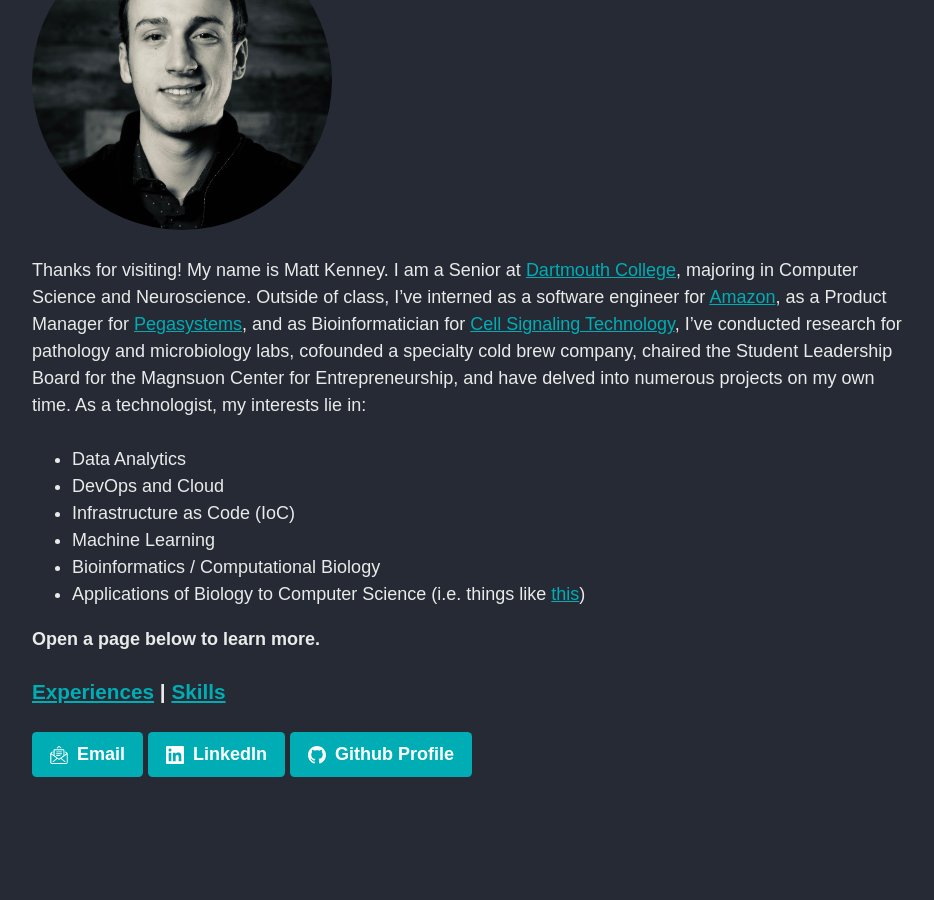
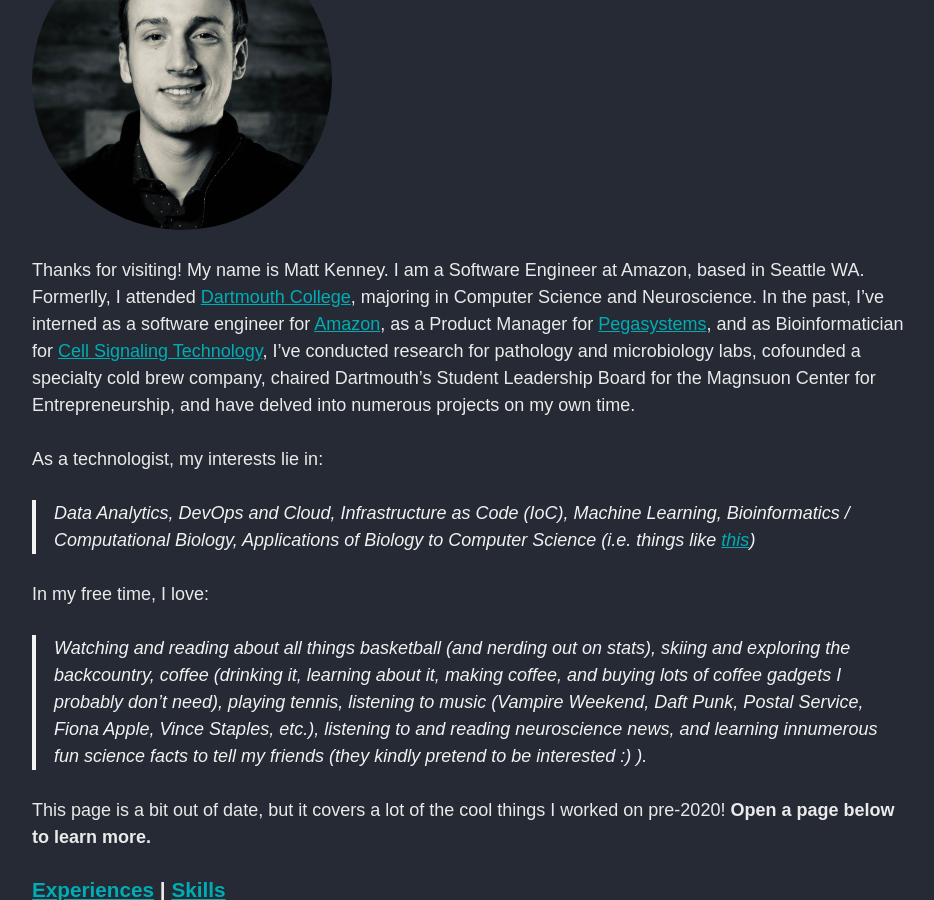
Before and after one commit to kenneym/kenneym.github.io, a Jekyll site: the page built from index.html, in a window 1280 px wide and 900 px high, scrolled down 338 px. Shown: the whole window, without its empty margins (40-974 px from the left). Built offline with Jekyll 4.4.1, drawn with Linux system fonts in a browser that asks for light colours; some web fonts are replaced; the list of posts is cut into pages by our own code.

```diff
--- a/Gemfile
+++ b/Gemfile
@@ -23,3 +23,5 @@ install_if -> { RUBY_PLATFORM =~ %r!mingw|mswin|java! } do
   gem "tzinfo", "~> 1.2"
   gem "tzinfo-data"
 end
+
+gem "webrick", "~> 1.8"
--- a/_config.yml
+++ b/_config.yml
@@ -17,11 +17,7 @@ lang: en-US
 title: Matt Kenney
 email: matthew.t.kenney.21@dartmouth.edu
 description: >- # this means to ignore newlines until "baseurl:"
-    A guide to my mind, skills, and experiences.
-    I am a Dartmouth Junior, majoring in Computer Science and Neuroscience.
-    This site details my former work experience, projects I've undertaken, my
-    involvements, and any other information which might be useful to
-    a visitor trying to get a look into my life.
+    Matt's personal website.
 baseurl: "" # the subpath of your site, e.g. /blog
 url: "https://localhost:4000"  # the base hostname & protocol for your site, e.g.http://example.com
 author:
--- a/index.html
+++ b/index.html
@@ -22,14 +22,21 @@ introduction: |
 
   <img class="circular--portrait" src="/assets/images/headshot.jpg">
 
-  Thanks for visiting! My name is Matt Kenney. I am a Senior at [Dartmouth College](https://home.dartmouth.edu/), majoring in Computer Science and Neuroscience. Outside of class, I've interned as a software engineer for [Amazon](https://www.linkedin.com/company/amazon/), as a Product Manager for [Pegasystems](https://www.linkedin.com/company/pegasystems/), and as Bioinformatician for [Cell Signaling Technology](https://www.linkedin.com/company/cell-signaling-technology/), I've conducted research for pathology and microbiology labs, cofounded a specialty cold brew company, chaired the Student Leadership Board for the Magnsuon Center for Entrepreneurship, and have delved into numerous projects on my own time. As a technologist, my interests lie in:
-  - Data Analytics
-  - DevOps and Cloud
-  - Infrastructure as Code (IoC)
-  - Machine Learning
-  - Bioinformatics / Computational Biology
-  - Applications of Biology to Computer Science (i.e. things like [this](https://www.microsoft.com/en-us/research/project/dna-storage/))
+  Thanks for visiting! My name is Matt Kenney. I am a Software Engineer at Amazon, based in Seattle WA.
+  Formerlly, I attended [Dartmouth College](https://home.dartmouth.edu/), majoring in Computer Science and Neuroscience.
+  In the past, I've interned as a software engineer for [Amazon](https://www.linkedin.com/company/amazon/), as a Product Manager
+  for [Pegasystems](https://www.linkedin.com/company/pegasystems/), and as Bioinformatician for
+  [Cell Signaling Technology](https://www.linkedin.com/company/cell-signaling-technology/), I've conducted research for pathology
+  and microbiology labs, cofounded a specialty cold brew company, chaired Dartmouth's Student Leadership Board for the Magnsuon Center
+  for Entrepreneurship, and have delved into numerous projects on my own time.
 
-  **Open a page below to learn more.**
+  As a technologist, my interests lie in:
+  > Data Analytics, DevOps and Cloud, Infrastructure as Code (IoC), Machine Learning, Bioinformatics / Computational Biology, Applications of Biology to Computer Science (i.e. things like [this](https://www.microsoft.com/en-us/research/project/dna-storage/))
+
+  In my free time, I love:
+  > Watching and reading about all things basketball (and nerding out on stats), skiing and exploring the backcountry, coffee (drinking it,
+  learning about it, making coffee, and buying lots of coffee gadgets I probably don't need), playing tennis, listening to music (Vampire Weekend, Daft Punk, Postal Service, Fiona Apple, Vince Staples, etc.), listening to and reading neuroscience news, and learning innumerous fun science facts to tell my friends (they kindly pretend to be interested :) ).
+
+  This page is a bit out of date, but it covers a lot of the cool things I worked on pre-2020! **Open a page below to learn more.**
   #### [Experiences](/experiences/) | [Skills](/skills/)
 ---
```
Also changed, not shown: Gemfile.lock.
